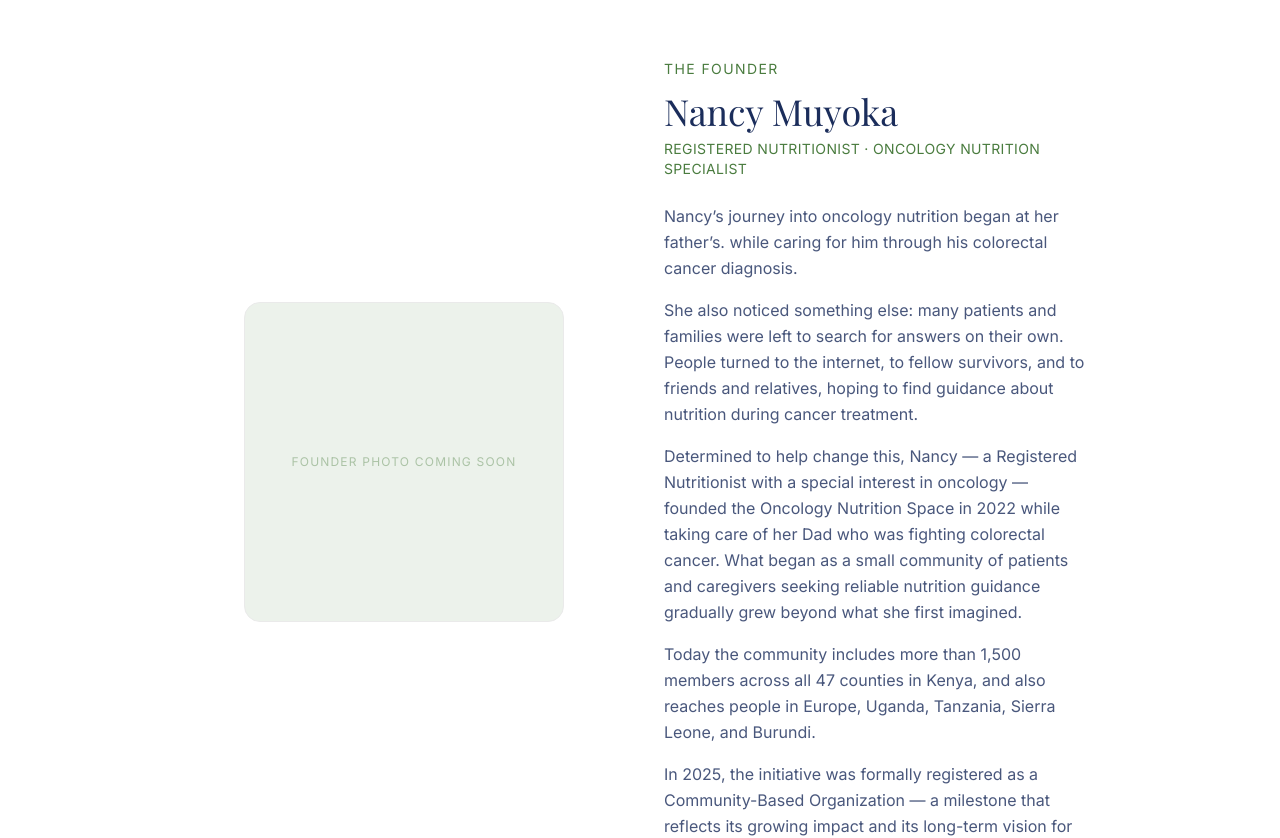
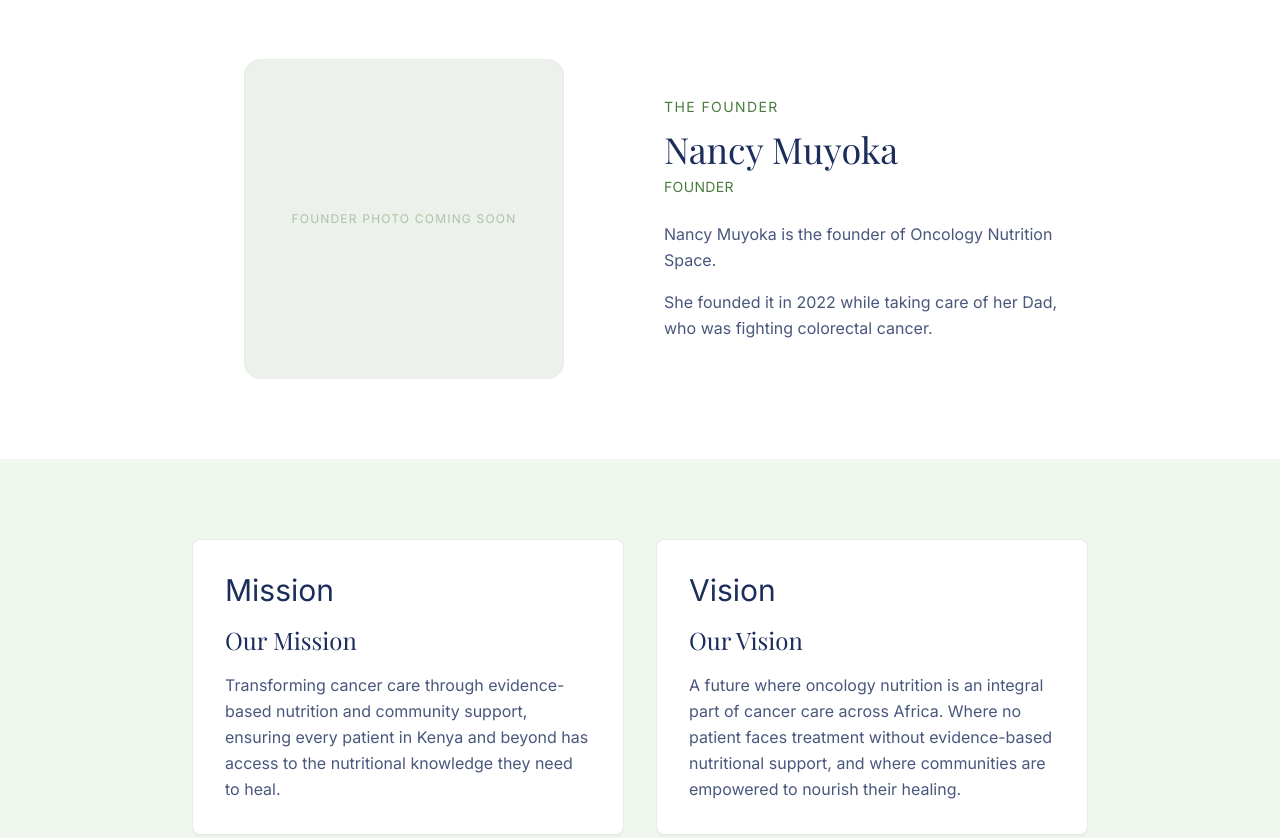
Before and after one commit to keystrok3/oncology-nutrition-space, a React (Vite) app: page /about in a window 1280 px wide. Shown: the part 500-1338 px from the top of the page. Built offline with nearby package versions, Linux system fonts and the light colour scheme; no server answers; a web font is replaced by a local one.

Commit message:
fix: clean up imports and remove placeholder comments in About component

```diff
--- a/src/pages/About.jsx
+++ b/src/pages/About.jsx
@@ -1,27 +1,23 @@
+import { useRef } from "react";
 import { Link } from "react-router-dom";
-import { motion } from "framer-motion";
-import { useRef } from "react";
-import { useInView } from "framer-motion";
+import { motion, useInView } from "framer-motion";
 
-// ─── Animation Helpers ────────────────────────────────────────
-// Mirrors the pattern used in Home.jsx
 function useReveal() {
-  const ref     = useRef(null);
+  const ref = useRef(null);
   const isInView = useInView(ref, { once: true, margin: "0px 0px -80px 0px" });
   return { ref, isInView };
 }
 
 const fadeUp = {
-  hidden:  { opacity: 0, y: 30 },
+  hidden: { opacity: 0, y: 30 },
   visible: { opacity: 1, y: 0, transition: { duration: 0.6, ease: "easeOut" } },
 };
 
 const stagger = {
-  hidden:  {},
+  hidden: {},
   visible: { transition: { staggerChildren: 0.12 } },
 };
 
-// ─── Section: Hero ────────────────────────────────────────────
 function AboutHero() {
   return (
     <section className="section-padding bg-sage">
@@ -57,7 +53,6 @@
   );
 }
 
-// ─── Section: Founder Story ───────────────────────────────────
 function FounderStory() {
   const { ref, isInView } = useReveal();
 
@@ -70,17 +65,14 @@
           initial="hidden"
           animate={isInView ? "visible" : "hidden"}
         >
-          {/* Founder photo */}
           <motion.div variants={fadeUp} className="flex justify-center">
             <div className="w-72 h-72 md:w-80 md:h-80 rounded-2xl overflow-hidden bg-sage/10 border border-neutral flex items-center justify-center">
-              {/* [PLACEHOLDER] — replace src with actual founder photo */}
               <p className="font-body text-xs text-sage/40 uppercase tracking-widest text-center px-6">
                 Founder photo coming soon
               </p>
             </div>
           </motion.div>
 
-          {/* Story text */}
           <motion.div variants={fadeUp}>
             <p className="font-body text-sm uppercase tracking-widest text-sage mb-3">
               The Founder
@@ -89,39 +81,16 @@
               Nancy Muyoka
             </h2>
             <p className="font-body text-sm text-sage uppercase tracking-wide mb-6">
-              Registered Nutritionist · Oncology Nutrition Specialist
+              Founder
             </p>
 
             <p className="font-body text-base text-charcoal/80 leading-relaxed mb-4">
-              Nancy’s journey into oncology nutrition began at her father’s.
-              while caring for him through his colorectal cancer diagnosis.
-            </p>
-
-            <p className="font-body text-base text-charcoal/80 leading-relaxed mb-4">
-              She also noticed something else: many patients and families were left to
-              search for answers on their own. People turned to the internet, to fellow
-              survivors, and to friends and relatives, hoping to find guidance about
-              nutrition during cancer treatment.
-            </p>
-
-            <p className="font-body text-base text-charcoal/80 leading-relaxed mb-4">
-              Determined to help change this, Nancy — a Registered Nutritionist with a
-              special interest in oncology — founded the Oncology Nutrition Space in
-              2022 while taking care of her Dad who was fighting colorectal cancer.
-              What began as a small community of patients and caregivers seeking
-              reliable nutrition guidance gradually grew beyond what she first imagined.
-            </p>
-
-            <p className="font-body text-base text-charcoal/80 leading-relaxed mb-4">
-              Today the community includes more than 1,500 members across all 47
-              counties in Kenya, and also reaches people in Europe, Uganda, Tanzania,
-              Sierra Leone, and Burundi.
+              Nancy Muyoka is the founder of Oncology Nutrition Space.
             </p>
 
             <p className="font-body text-base text-charcoal/80 leading-relaxed">
-              In 2025, the initiative was formally registered as a Community-Based
-              Organization — a milestone that reflects its growing impact and its
-              long-term vision for oncology nutrition in Africa.
+              She founded it in 2022 while taking care of her Dad, who was
+              fighting colorectal cancer.
             </p>
           </motion.div>
         </motion.div>
@@ -130,7 +99,6 @@
   );
 }
 
-// ─── Section: Mission & Vision ────────────────────────────────
 function MissionVision() {
   const { ref, isInView } = useReveal();
 
@@ -143,12 +111,11 @@
           initial="hidden"
           animate={isInView ? "visible" : "hidden"}
         >
-          {/* Mission */}
           <motion.div
             variants={fadeUp}
             className="bg-white rounded-lg p-8 border border-neutral shadow-sm"
           >
-            <span className="text-3xl mb-4 block">🎯</span>
+            <span className="text-3xl mb-4 block">Mission</span>
             <h3 className="font-heading text-2xl text-charcoal mb-4">
               Our Mission
             </h3>
@@ -159,16 +126,14 @@
             </p>
           </motion.div>
 
-          {/* Vision */}
           <motion.div
             variants={fadeUp}
             className="bg-white rounded-lg p-8 border border-neutral shadow-sm"
           >
-            <span className="text-3xl mb-4 block">🌍</span>
+            <span className="text-3xl mb-4 block">Vision</span>
             <h3 className="font-heading text-2xl text-charcoal mb-4">
               Our Vision
             </h3>
-            {/* [PLACEHOLDER] — update with client's formal vision statement */}
             <p className="font-body text-base text-charcoal/80 leading-relaxed">
               A future where oncology nutrition is an integral part of cancer
               care across Africa. Where no patient faces treatment without
@@ -182,7 +147,6 @@
   );
 }
 
-// ─── Section: Evidence-Based Philosophy ──────────────────────
 function Philosophy() {
   const { ref, isInView } = useReveal();
 
@@ -212,8 +176,6 @@
   return (
     <section className="section-padding bg-cream" ref={ref}>
       <div className="container-wide px-6 md:px-12 lg:px-24">
-
-        {/* Header */}
         <motion.div
           className="text-center mb-12"
           variants={fadeUp}
@@ -228,7 +190,6 @@
           </h2>
         </motion.div>
 
-        {/* Principles grid */}
         <motion.div
           className="grid grid-cols-1 sm:grid-cols-2 gap-6"
           variants={stagger}
@@ -255,7 +216,6 @@
   );
 }
 
-// ─── Section: Long-term Vision ────────────────────────────────
 function LongTermVision() {
   const { ref, isInView } = useReveal();
 
@@ -278,7 +238,6 @@
     {
       phase: "Future",
       title: "Pan-African Reach",
-      // [PLACEHOLDER] — update with client's long-term vision details
       description: "Building toward a future where oncology nutrition is embedded in cancer care systems across Africa.",
     },
   ];
@@ -286,8 +245,6 @@
   return (
     <section className="section-padding bg-tint" ref={ref}>
       <div className="container-wide px-6 md:px-12 lg:px-24">
-
-        {/* Header */}
         <motion.div
           className="text-center mb-12"
           variants={fadeUp}
@@ -302,7 +259,6 @@
           </h2>
         </motion.div>
 
-        {/* Timeline */}
         <motion.div
           className="grid grid-cols-1 sm:grid-cols-2 lg:grid-cols-4 gap-6"
           variants={stagger}
@@ -315,7 +271,6 @@
               variants={fadeUp}
               className="bg-white rounded-lg p-6 border border-neutral shadow-sm text-center"
             >
-              {/* Phase label */}
               <span className="inline-block font-body text-xs uppercase tracking-widest text-white bg-sage px-3 py-1 rounded-full mb-4">
                 {phase}
               </span>
@@ -333,7 +288,6 @@
   );
 }
 
-// ─── Section: CTA ─────────────────────────────────────────────
 function AboutCTA() {
   const { ref, isInView } = useReveal();
 
@@ -362,7 +316,6 @@
           variants={fadeUp}
           className="flex flex-col sm:flex-row gap-4 justify-center"
         >
-          {/* [PLACEHOLDER] — update href with actual WhatsApp link */}
           <a
             href="https://chat.whatsapp.com/JpnN1LDuHXk2OejkgmCUj5"
             target="_blank"
@@ -383,7 +336,6 @@
   );
 }
 
-// ─── Page Assembly ────────────────────────────────────────────
 export default function About() {
   return (
     <>
```
